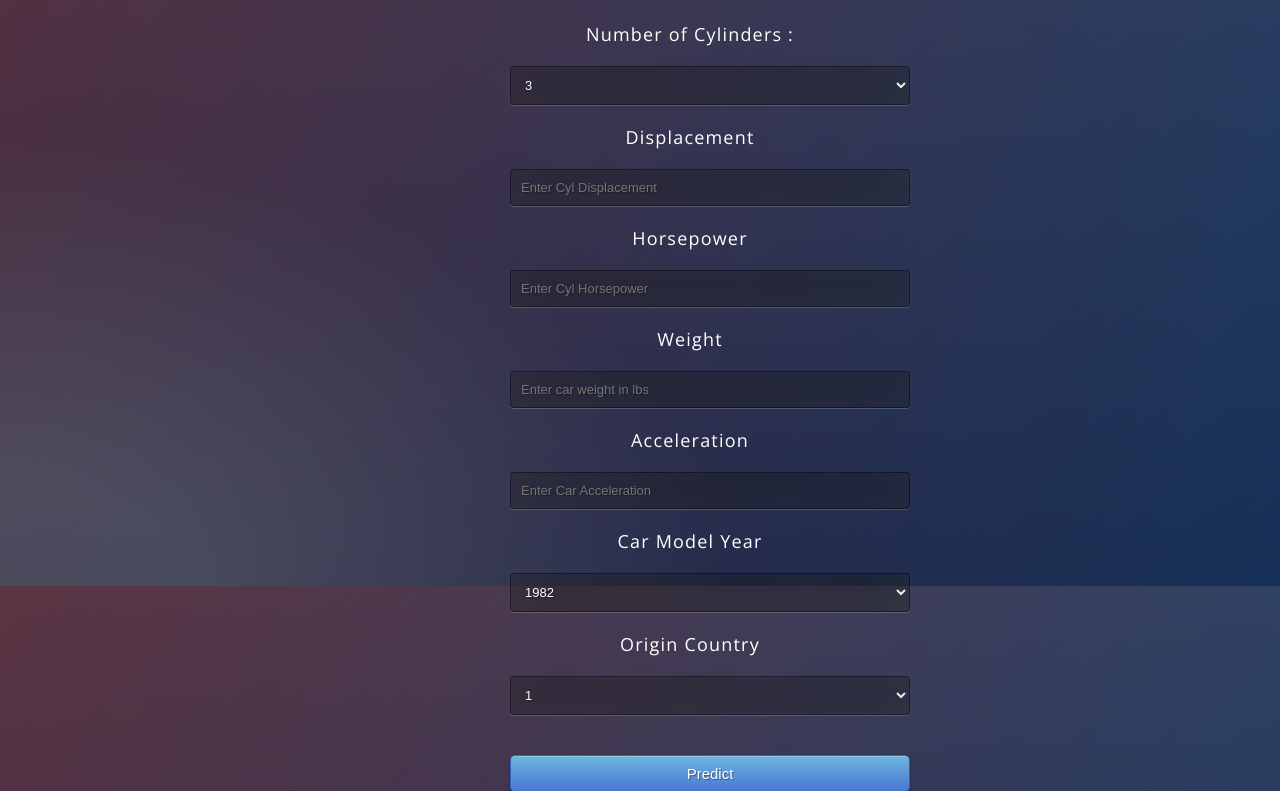
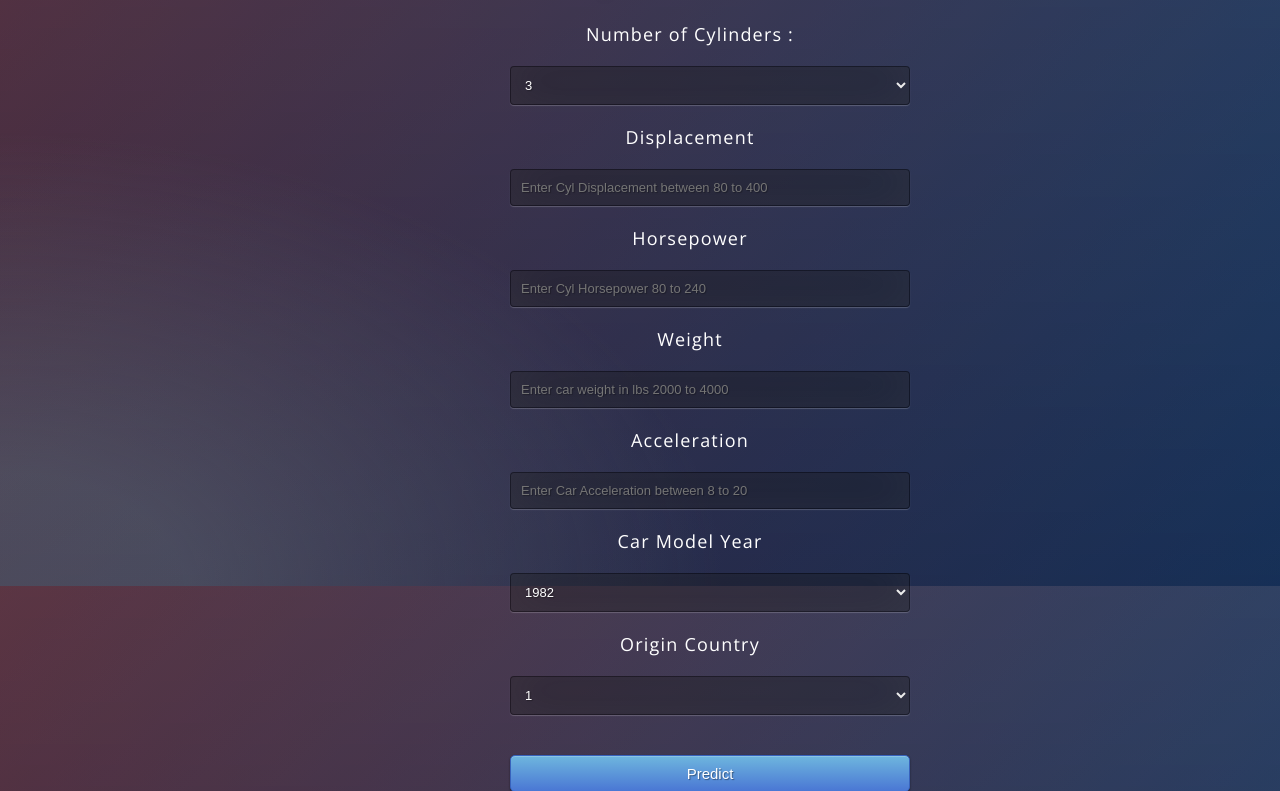
Before and after one commit to jags8386/Auto-MPG-Deployment, a Flask app: page / in a window 1280 px wide. Shown: the part 214-1005 px from the top of the page. Run offline with Flask 2, Linux system fonts and the light colour scheme; parts of the project's set-up code (start-up, migrations or seed data) failed here and were passed over.

Commit message:
Updated place holder text
Updated placeholder text

```diff
--- a/templates/index.html
+++ b/templates/index.html
@@ -26,13 +26,13 @@
 			<option value="8">8</option>
 		</select><br>
 		<label for="disp">Displacement</label>
-	    <input type="text" id="disp" name="displacement" placeholder='Enter Cyl Displacement'><br>
+	    <input type="text" id="disp" name="displacement" placeholder='Enter Cyl Displacement between 80 to 400'><br>
 	    <label for="hp">Horsepower</label>
-	    <input type="text" id="hp" name="horsepower" placeholder='Enter Cyl Horsepower'><br>
+	    <input type="text" id="hp" name="horsepower" placeholder='Enter Cyl Horsepower 80 to 240'><br>
 	    <label for="wt">Weight</label>
-	    <input type="text" id="wt" name="weight" placeholder='Enter car weight in lbs'><br>
+	    <input type="text" id="wt" name="weight" placeholder='Enter car weight in lbs 2000 to 4000'><br>
 	    <label for="acc">Acceleration</label>
-	    <input type="text" id="acc" name="acceleration" placeholder='Enter Car Acceleration'><br>
+	    <input type="text" id="acc" name="acceleration" placeholder='Enter Car Acceleration between 8 to 20'><br>
 		<label for="yr">Car Model Year</label>
 		<select name="model-year">
 			<option value="1982">1982</option>
```
